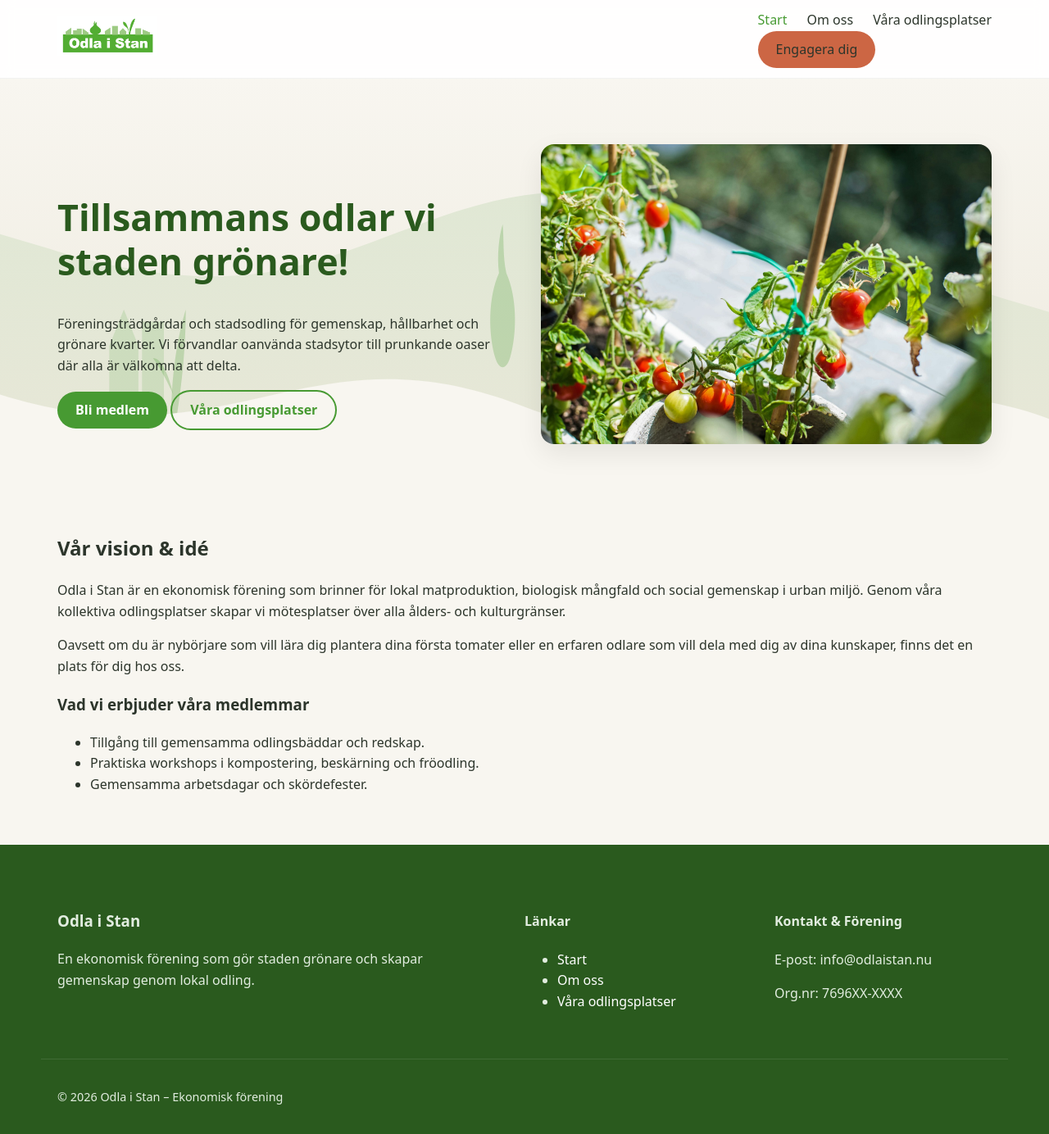
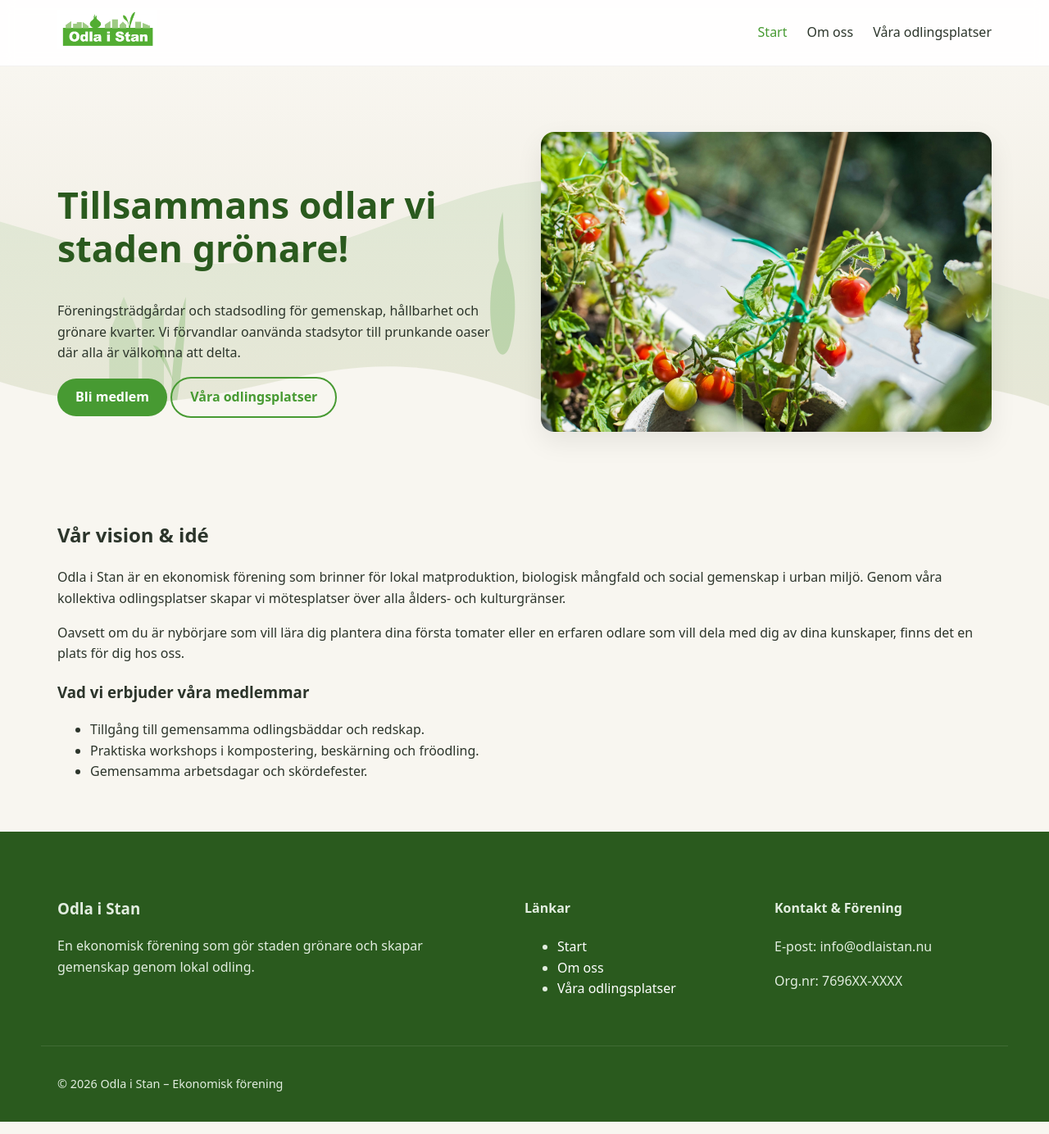
Before and after one commit to AndreasSyren/oismalmo, a Jekyll site: the page built from index.html, in a window 1280 px wide and 1384 px high. Shown: the whole window at 82% size. Built offline with Jekyll 4.4.1, drawn with Linux system fonts in a browser that asks for light colours.

Commit message:
Update default.html

```diff
--- a/_layouts/default.html
+++ b/_layouts/default.html
@@ -24,7 +24,7 @@
             </li>
           {% endfor %}
         </ul>
-        <a href="{{ '/bli-medlem/' | relative_url }}" class="btn btn-terracotta nav-btn">Engagera dig</a>
+        <!--a href="{{ '/bli-medlem/' | relative_url }}" class="btn btn-terracotta nav-btn">Engagera dig</a-->
       </nav>
     </div>
   </header>
```
